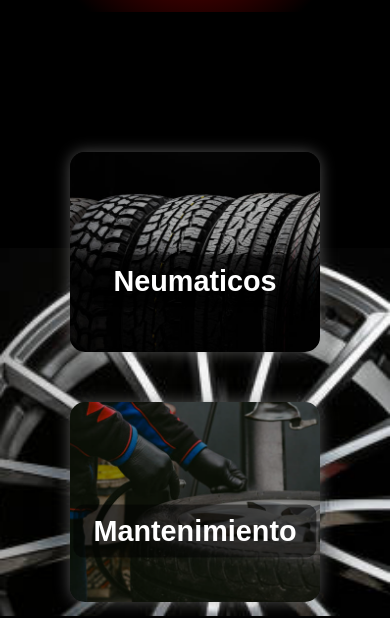
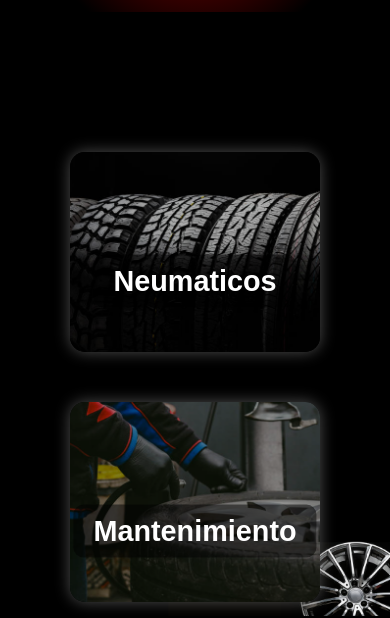
Before and after one commit to gohan37/Dani-Neumaticos, a plain HTML site: page index.html in a window 390 px wide. Shown: the part 228-846 px from the top of the page. Drawn offline with Linux system fonts and the light colour scheme.

Commit message:
Mejoras en fondo fijo, header y diseño responsive

```diff
--- a/index.html
+++ b/index.html
@@ -13,7 +13,7 @@
         <h1>DANI</h1>
         <h2>Neumaticos y servicios</h2>
     </header>
-
+    <div class="fondo-fijo"></div>
 
         <section class="tarjetas">
 
--- a/style.css
+++ b/style.css
@@ -10,13 +10,22 @@
   }
 
   body {
+    margin: 0;
+    padding: 0;
+    position: relative;
+    overflow-x: hidden;
     background-color: black;
-    background-image: url('img/fondo\ 5.jpg');
-    background-size: 1100px;          /* cubre toda la pantalla */
-    background-repeat: no-repeat;    /* no se repite */
-    background-position: bottom right;     /* centrada siempre */
-    background-attachment: fixed;
+  }
+  .fondo-fijo {
+    background-image: url('img/fondo 5.jpg');
+    background-size:57% ; /* tamaño original de la imagen */
+    background-repeat: no-repeat;
+    background-position: bottom right;
+    position: fixed;
 
+    width: 100%;
+    height: 100%;
+    z-index: -1;
   }
 header {
 
```
